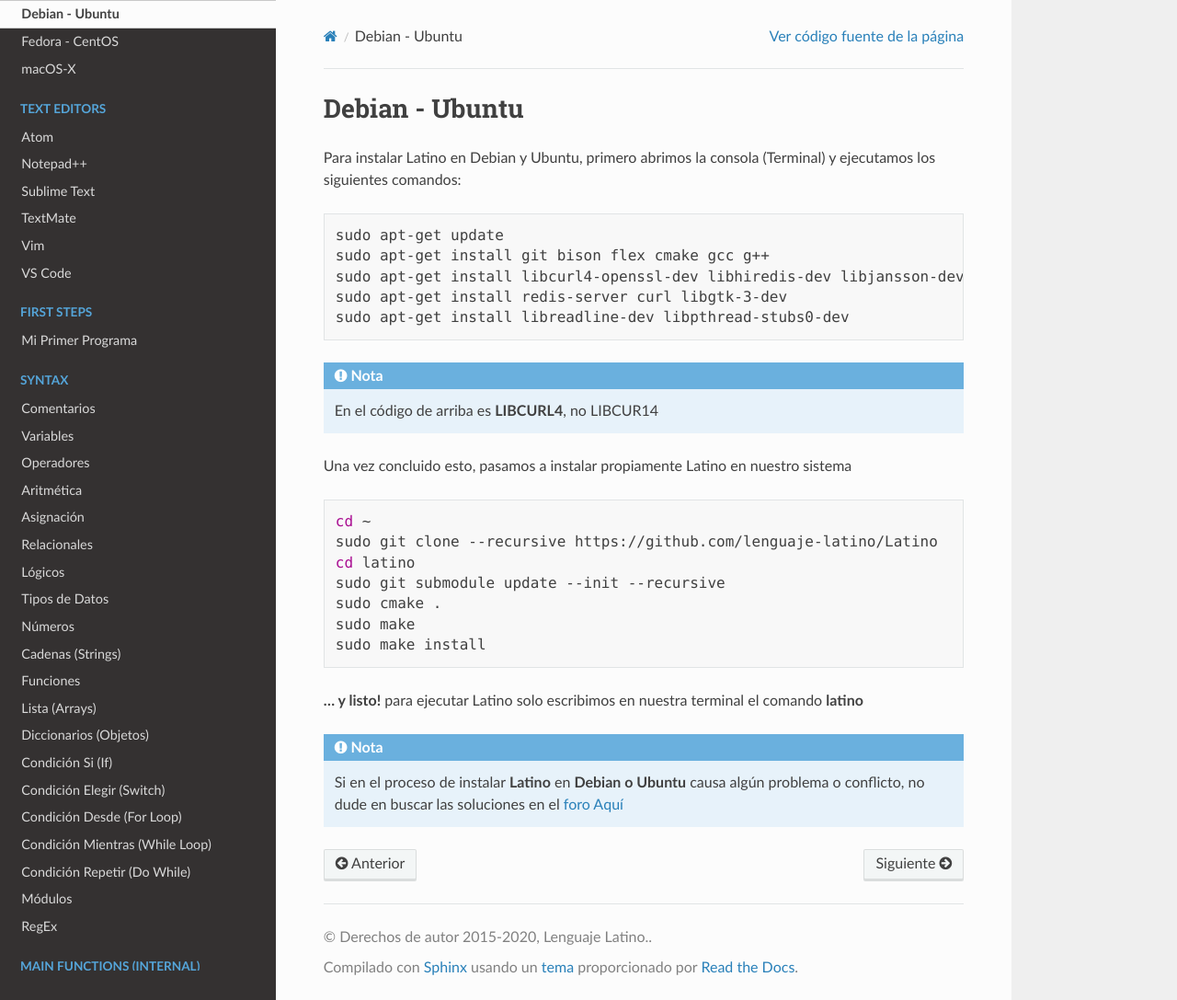
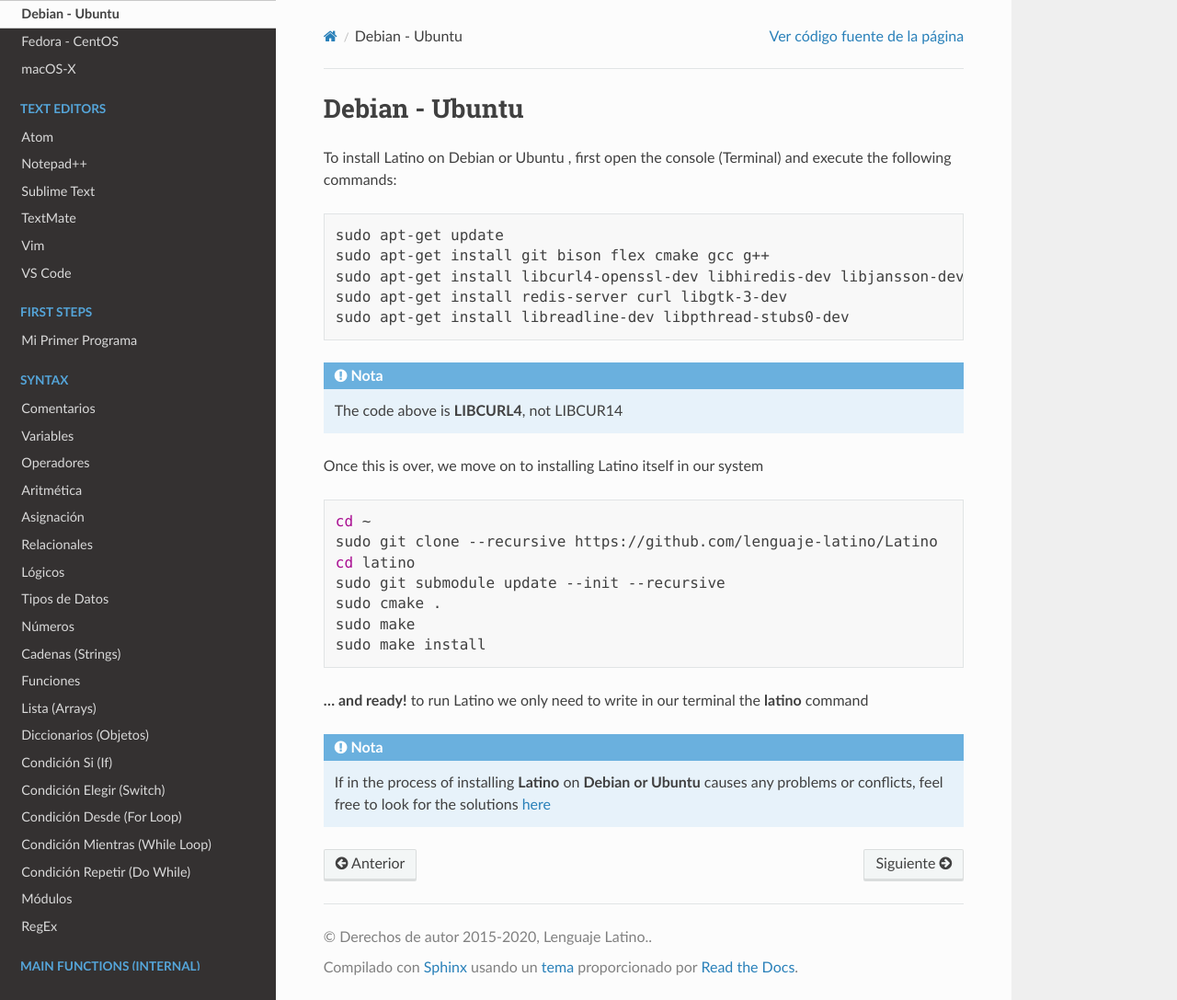
Before and after one commit to LatinoDocs/Manual-Latino.en-USA, a Sphinx documentation site: the page built from docs/OS/Debian-Ubuntu.rst, in a window 1280 px wide and 1087 px high. Shown: the whole window at 92% size. Built offline with Sphinx 7.4.7 and the Read the Docs theme 2.0.0, drawn with Linux system fonts in a browser that asks for light colours; comment, search, counter and statistics services are not loaded.

Commit message:
completed the debian-ubuntu pages

```diff
--- a/docs/OS/Debian-Ubuntu.rst
+++ b/docs/OS/Debian-Ubuntu.rst
@@ -1,13 +1,13 @@
 .. _debianLink:
 
 .. meta::
-   :description: Pasos a seguir para instalar Latino en Debian y Ubuntu
-   :keywords: instalacion, latino, debian, ubuntu, linux
+   :description: Steps to follow for installing Latino on Debian and Ubuntu
+   :keywords: installation, latino, debian, ubuntu, linux
 
 ===============
 Debian - Ubuntu
 ===============
-Para instalar Latino en Debian y Ubuntu, primero abrimos la consola (Terminal) y ejecutamos los siguientes comandos:
+To install Latino on Debian or Ubuntu , first open the console (Terminal) and execute the following commands:
 
 .. code-block:: bash
 
@@ -17,9 +17,9 @@
    sudo apt-get install redis-server curl libgtk-3-dev
    sudo apt-get install libreadline-dev libpthread-stubs0-dev
 
-.. note:: En el código de arriba es **LIBCURL4**, no LIBCUR14
+.. note:: The code above is **LIBCURL4**, not LIBCUR14
 
-Una vez concluido esto, pasamos a instalar propiamente Latino en nuestro sistema
+Once this is over, we move on to installing Latino itself in our system
 
 .. code-block:: bash
 
@@ -31,11 +31,11 @@
   sudo make
   sudo make install
 
-**... y listo!** para ejecutar Latino solo escribimos en nuestra terminal el comando **latino**
+**... and ready!** to run Latino we only need to write in our terminal the **latino** command
 
-.. note:: Si en el proceso de instalar **Latino** en **Debian o Ubuntu** causa algún problema o conflicto, no dude en buscar las soluciones en el `foro Aquí`_
+.. note:: If in the process of installing **Latino** on **Debian or Ubuntu** causes any problems or conflicts, feel free to look for the solutions `here`_
 
 
-.. Enlaces
+.. Links
 
-.. _foro Aquí: https://es.stackoverflow.com/questions/tagged/latino
+.. _here: https://es.stackoverflow.com/questions/tagged/latino
```
